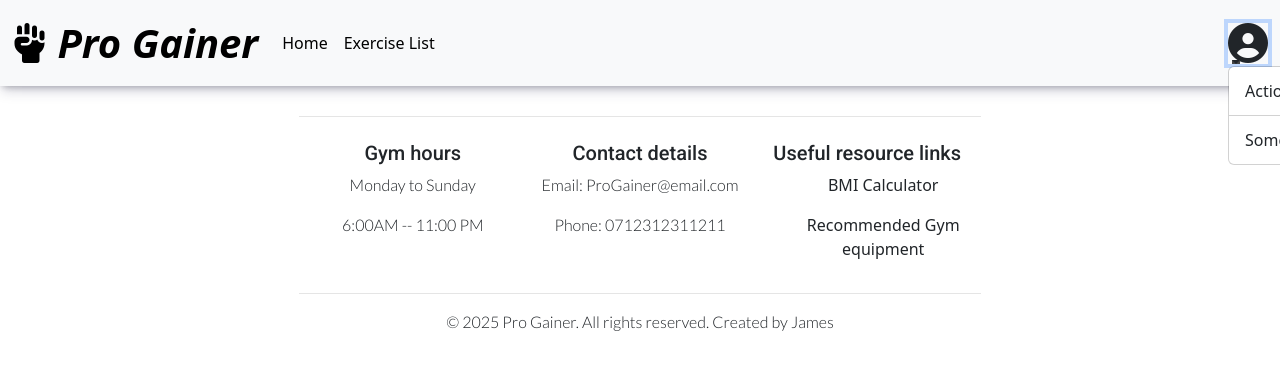
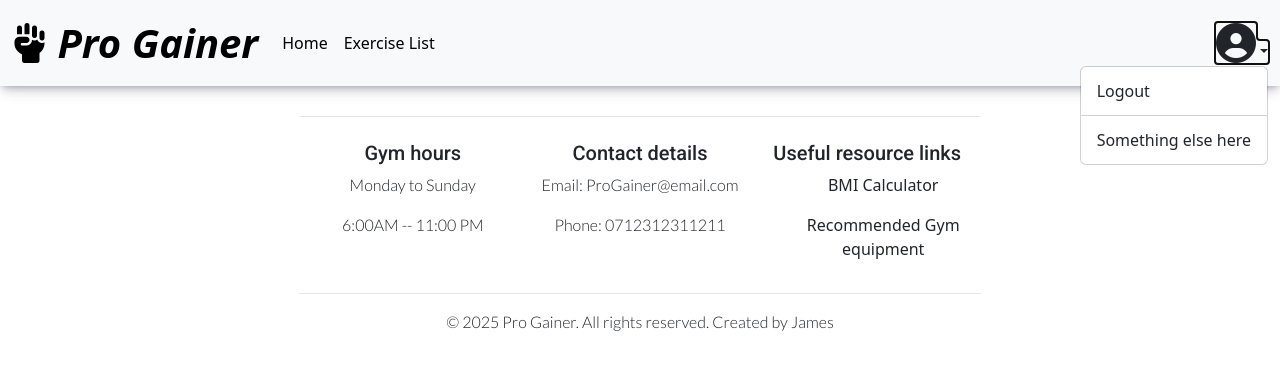
Before and after one commit to JamesBracken/Pro-Gainer, a Django app: page /exercise/exercise_list/ in a window 1280 px wide, after a click that opens the changed part. Shown: the top 370 px of the page. Run offline with Django 5.2, Linux system fonts and the light colour scheme; a user stored in the database is signed in; data that the repository does not hold is empty; some libraries are stand-ins or nearby versions.

Commit message:
Fix/Add(base):dropdown menu no longer goes out of page, dropdown menu links

```diff
--- a/templates/base.html
+++ b/templates/base.html
@@ -63,10 +63,10 @@
               {% comment %}Dropdown list samplefor profile icon{% endcomment %}
               {% if user.is_authenticated %}
                 <li class="nav-item dropdown">
-                  <a class="nav-link dropdown-toggle" href="#" role="button" data-bs-toggle="dropdown" aria-expanded="false"><i class="fa-solid fa-circle-user"></i></a>
-                  <ul class="dropdown-menu">
+                  <a class="dropdown-toggle" href="#" role="button" data-bs-toggle="dropdown" aria-expanded="false"><i class="fa-solid fa-circle-user"></i></a>
+                  <ul class="dropdown-menu dropdown-menu-end">
                     <li>
-                      <a class="dropdown-item" href="#">Action</a>
+                      <a class="dropdown-item" href="{% url 'account_logout' %}">Logout</a>
                     </li>
                     <li>
                       <hr class="dropdown-divider" />
```
